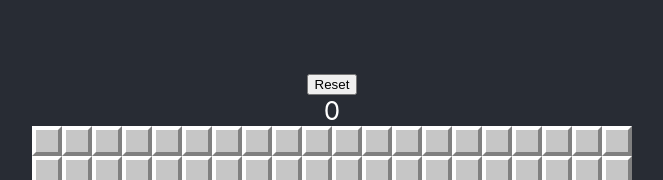
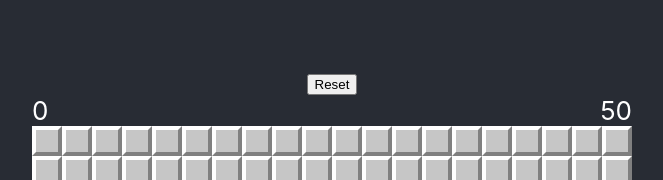
Before and after one commit to CircleOfSerpents/spinesweeper, a React (Create React App) app in the folder client/: page / in a window 1280 px wide. Shown: the top 180 px of the page, without its empty margins (308-971 px from the left). Built offline with nearby package versions, Linux system fonts and the light colour scheme.

Commit message:
Flag all mines after winning the game

```diff
--- a/client/src/App.css
+++ b/client/src/App.css
@@ -24,6 +24,12 @@
   color: white;
 }
 
+.App-header .header-numbers {
+  display: flex;
+  justify-content: space-between;
+  width: 600px;
+}
+
 .App-link {
   color: #61dafb;
 }
--- a/client/src/App.tsx
+++ b/client/src/App.tsx
@@ -10,7 +10,11 @@ document.addEventListener("contextmenu", (event) => {
 });
 
 function App() {
-  const [game, setGame] = useState(new Game(20, 20, 50));
+  const rows = 20;
+  const columns = 20;
+  const mines = 50;
+
+  const [game, setGame] = useState(new Game(rows, columns, mines));
 
   let onCellClick = (e: React.MouseEvent<HTMLDivElement>, clickedIndex: CellIndex) => {
     if (e.type === "click") {
@@ -23,14 +27,17 @@ function App() {
   };
 
   let reset = () => {
-    setGame(new Game(20, 20, 50));
+    setGame(new Game(rows, columns, mines));
   };
 
   return (
     <div className="App">
       <header className="App-header">
         <button onClick={reset}>Reset</button>
-        <GameTimer gameState={game.gameState} />
+        <div className="header-numbers">
+          <GameTimer gameState={game.gameState} />
+          {game.board.mineCount}
+        </div>
         <GameBoard gameBoard={game.board} onCellClick={onCellClick} />
       </header>
     </div>
--- a/client/src/engine/Board.ts
+++ b/client/src/engine/Board.ts
@@ -20,7 +20,8 @@ export type CellIndex = {
 export default class Board {
   public rows: number;
   public columns: number;
-  public mines: number;
+  protected mines: number;
+  public mineCount: number; // used for mine display in UI
   public board: Cell[][];
 
   constructor(rows: number, columns: number, mines: number) {
@@ -30,6 +31,7 @@ export default class Board {
     this.mines = 0; // Initialize to 0 because we will increment as each mine is added
     this.board = this.createInternalBoard(mines);
     this.addMines(mines);
+    this.mineCount = this.mines;
   }
 
   /**
@@ -47,7 +49,10 @@ export default class Board {
     } else if (this.isFullyFlaggedCell(cellIndex)) {
       this.clickAllNeighbors(cellIndex);
     }
-    return this.calculateGameState();
+    this.mineCount = this.calculateMineCount();
+    const gameState = this.calculateGameState();
+    this.cleanUpGameIfNecessary(gameState);
+    return gameState;
   }
 
   /**
@@ -57,13 +62,16 @@ export default class Board {
    * @returns the new GameState of the game after the action is complete
    */
   public rightClick(cellIndex: CellIndex): GameState {
-    let cell = this.getCell(cellIndex);
+    const cell = this.getCell(cellIndex);
     if (unclickedStates.includes(cell.cellState)) {
       cell.rightClick();
     } else if (this.isFullyFlaggedCell(cellIndex)) {
       this.clickAllNeighbors(cellIndex);
     }
-    return this.calculateGameState();
+    this.mineCount = this.calculateMineCount();
+    const gameState = this.calculateGameState();
+    this.cleanUpGameIfNecessary(gameState);
+    return gameState;
   }
 
   /**
@@ -82,6 +90,22 @@ export default class Board {
       return GameState.Won;
     }
     return GameState.Active;
+  }
+
+  /**
+   * Calculate the mine count to display in the UI
+   * @returns A count of the total mines minus flagged cells
+   */
+  protected calculateMineCount(): number {
+    let count = this.mines;
+    for (let row = 0; row < this.rows; row++) {
+      for (let column = 0; column < this.columns; column++) {
+        if (flaggedStates.includes(this.getCellState({ row, column }))) {
+          count -= 1;
+        }
+      }
+    }
+    return count;
   }
 
   /**
@@ -264,6 +288,25 @@ export default class Board {
     );
   }
 
+  /**
+   * Flags all mines at the end of a winning game
+   * @param gameState the current GameState
+   */
+  protected cleanUpGameIfNecessary(gameState: GameState) {
+    if (gameState === GameState.Won) {
+      for (let row = 0; row < this.rows; row++) {
+        for (let column = 0; column < this.columns; column++) {
+          if (this.getCellState({ row, column }) === CellState.QuestionedMine) {
+            this.rightClick({ row, column });
+          }
+          if (this.getCellState({ row, column }) === CellState.UnclickedMine) {
+            this.rightClick({ row, column });
+          }
+        }
+      }
+    }
+  }
+
   protected validateInputs(rows: number, columns: number, mines: number): void {
     const maxMines = (rows * columns) / 2;
     if (mines < 0 || mines > maxMines) {
@@ -280,4 +323,12 @@ export default class Board {
   protected getRandomInt(max: number) {
     return Math.floor(Math.random() * (max - 1));
   }
+
+  public allCells(): Array<Cell> {
+    let arr: Array<Cell> = [];
+    for (let row = 0; row < this.rows; row++) {
+      arr = arr.concat(this.board[row]);
+    }
+    return arr;
+  }
 }
--- a/client/tsconfig.json
+++ b/client/tsconfig.json
@@ -20,7 +20,8 @@
     "noEmit": true,
     "jsx": "react-jsx",
     "rootDir": "src",
-    "outDir": "build"
+    "outDir": "build",
+    "downlevelIteration": true
   },
   "include": [
     "src"
```
Also changed, not shown: 2 other files (tests, documents, lock files or other folders).
